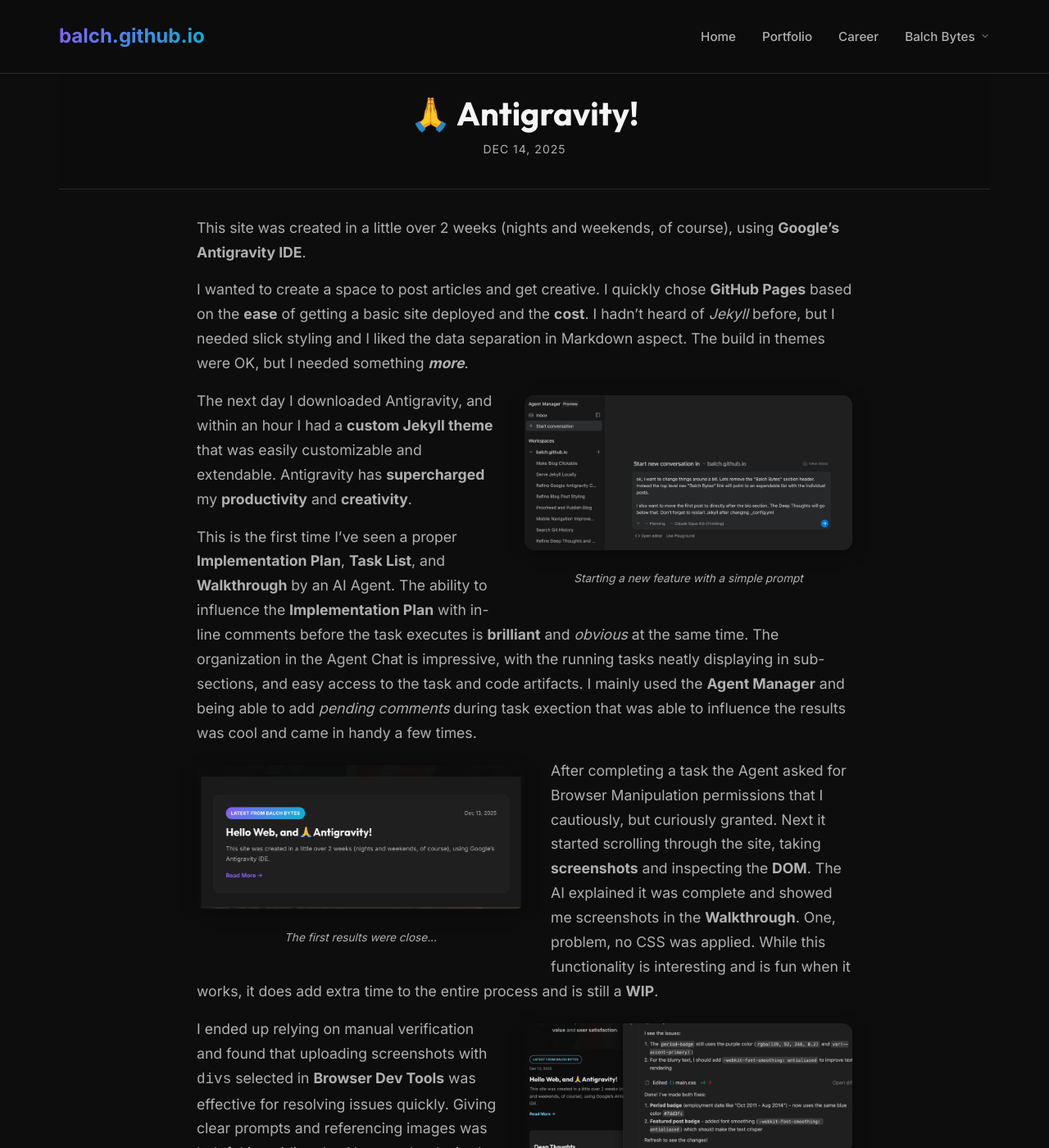
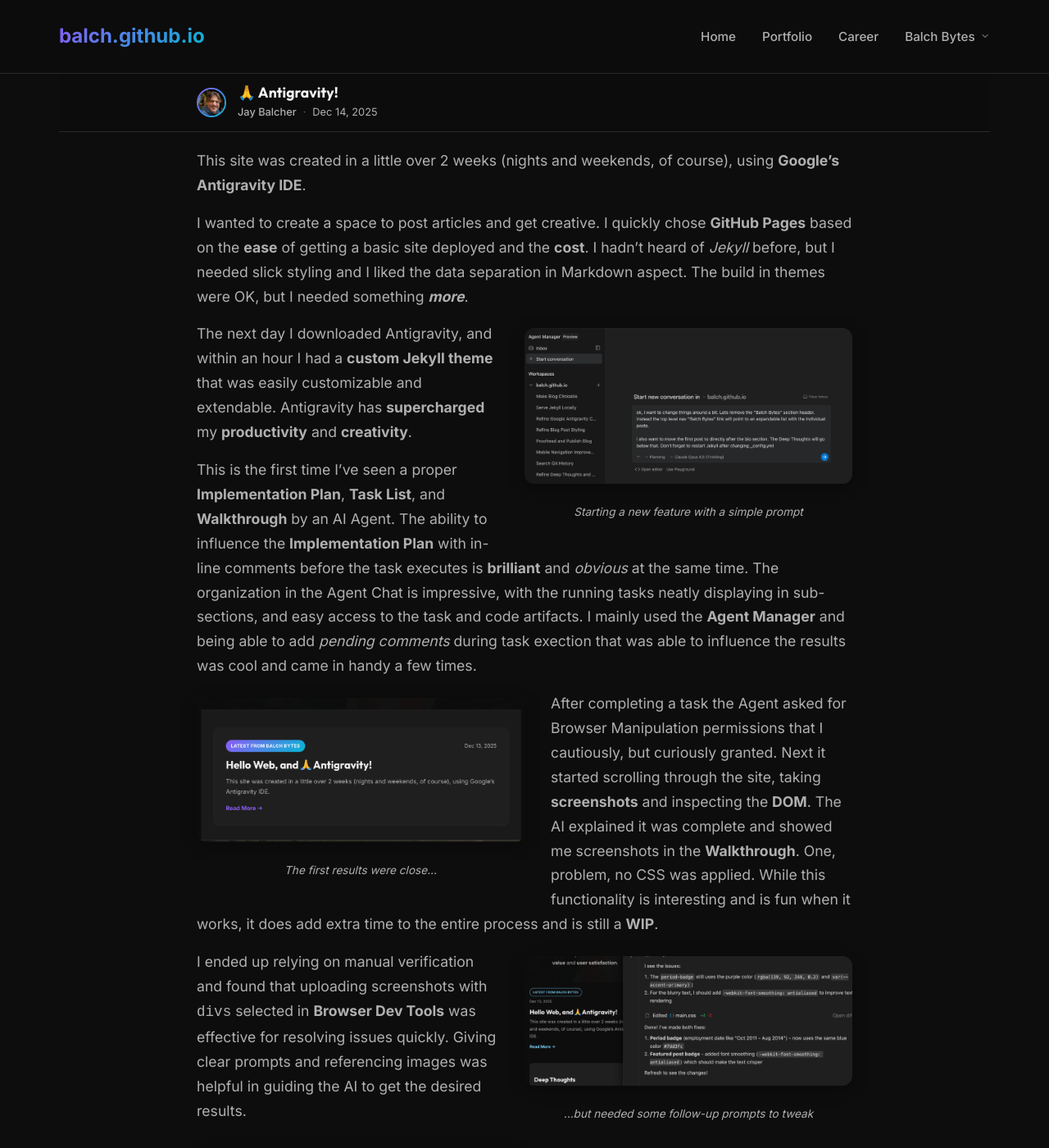
Before and after one commit to balch/balch.github.io, a Jekyll site: the page built from _posts/2025-12-14-ty-antigravity.md, in a window 1280 px wide and 1400 px high. Shown: the whole window at 82% size. Built offline with Jekyll 4.4.1, drawn with Linux system fonts in a browser that asks for light colours.

Commit message:
feat: Implement sticky post header with author and local date, add favicons, and introduce auto-hide navigation on scroll.

```diff
--- a/_config.yaml
+++ b/_config.yaml
@@ -1,6 +1,7 @@
 title: balch.github.io
 description: My Github Pages
 show_downloads: false
+future: true
 # theme: jekyll-theme-dinky
 navigation:
   - title: Home
--- a/_layouts/default.html
+++ b/_layouts/default.html
@@ -11,6 +11,9 @@
   <link href="https://fonts.googleapis.com/css2?family=Inter:wght@400;500;700&family=Outfit:wght@500;700&display=swap"
     rel="stylesheet">
   <link rel="stylesheet" href="{{ '/assets/css/main.css' | relative_url }}">
+  <link rel="icon" type="image/png" sizes="192x192" href="{{ '/assets/images/favicon-192.png' | relative_url }}">
+  <link rel="icon" type="image/png" sizes="512x512" href="{{ '/assets/images/favicon-512.png' | relative_url }}">
+  <link rel="apple-touch-icon" href="{{ '/assets/images/favicon-512.png' | relative_url }}">
 </head>
 
 <body class="layout-{{ page.layout }}">
--- a/_layouts/post.html
+++ b/_layouts/post.html
@@ -3,14 +3,38 @@ layout: default
 ---
 
 <article class="post">
-    <header class="post-header">
-        <h1 class="post-title">{{ page.title }}</h1>
-        <p class="post-meta">
-            <time datetime="{{ page.date | date_to_xmlschema }}">{{ page.date | date: "%b %-d, %Y" }}</time>
-        </p>
+    <header class="post-header-sticky">
+        <div class="post-header-content">
+            <img src="/assets/images/profile-pic.jpg" alt="Jay Balcher" class="post-author-avatar-sm">
+            <div class="post-header-info">
+                <h1 class="post-title-inline">{{ page.title }}</h1>
+                <div class="post-meta-inline">
+                    <span class="post-author-inline">Jay Balcher</span>
+                    <span class="post-meta-sep">·</span>
+                    <time class="post-date-inline" datetime="{{ page.date | date_to_xmlschema }}"
+                        data-utc="{{ page.date | date_to_xmlschema }}">
+                        {{ page.date | date: "%b %-d, %Y" }}
+                    </time>
+                </div>
+            </div>
+        </div>
     </header>
 
     <div class="post-content">
         {{ content }}
     </div>
 </article>
+
+<script>
+    document.addEventListener('DOMContentLoaded', function () {
+        // Convert post date to user's local timezone
+        const timeEl = document.querySelector('.post-date-inline[data-utc]');
+        if (timeEl) {
+            const utcDate = new Date(timeEl.dataset.utc);
+            const options = { year: 'numeric', month: 'short', day: 'numeric' };
+            timeEl.textContent = utcDate.toLocaleDateString(undefined, options);
+        }
+
+        // Post header now uses CSS sticky - no JavaScript positioning needed
+    });
+</script>
--- a/assets/css/main.css
+++ b/assets/css/main.css
@@ -90,11 +90,19 @@ a:hover {
 header {
     background: rgba(13, 13, 13, 0.8);
     backdrop-filter: blur(10px);
+    -webkit-backdrop-filter: blur(10px);
     border-bottom: 1px solid var(--border-color);
+    position: -webkit-sticky;
     position: sticky;
     top: 0;
     z-index: 1000;
     padding: 1.5rem 0;
+    transition: transform 0.3s ease;
+}
+
+/* Auto-hide main nav on scroll down */
+header.nav-hidden {
+    transform: translateY(-100%);
 }
 
 nav {
@@ -370,7 +378,7 @@ main {
 .page-header,
 .post-header {
     text-align: center;
-    margin-bottom: 2rem;
+    margin-bottom: 2.5rem;
 }
 
 .page-header h1 {
@@ -380,10 +388,89 @@ main {
     -webkit-text-fill-color: transparent;
 }
 
-/* Post titles use white to preserve emoji rendering */
-.post-header h1 {
+/* Compact Sticky Post Header - flows under nav naturally */
+.post-header-sticky {
+    position: -webkit-sticky;
+    position: sticky;
+    top: 60px;
+    /* Below main nav */
+    left: 0;
+    right: 0;
+    z-index: 99;
+    background: rgba(13, 13, 13, 0.98);
+    backdrop-filter: blur(12px);
+    -webkit-backdrop-filter: blur(12px);
+    border-bottom: 1px solid var(--border-color);
+    padding: 0.75rem 2rem;
+    transition: top 0.3s ease;
+}
+
+/* When main nav is hidden, move post header to very top */
+header.nav-hidden~main .post-header-sticky {
+    top: 0;
+}
+
+.post-header-content {
+    display: flex;
+    align-items: center;
+    gap: 0.875rem;
+    max-width: 800px;
+    margin: 0 auto;
+}
+
+.post-author-avatar-sm {
+    width: 36px;
+    height: 36px;
+    border-radius: 50%;
+    object-fit: cover;
+    border: 2px solid transparent;
+    background:
+        linear-gradient(var(--bg-primary), var(--bg-primary)) padding-box,
+        var(--accent-gradient) border-box;
+    flex-shrink: 0;
+}
+
+.post-header-info {
+    display: flex;
+    flex-direction: column;
+    gap: 0.1rem;
+    min-width: 0;
+    flex: 1;
+}
+
+.post-title-inline {
+    font-size: 1.1rem;
+    font-weight: 600;
     color: var(--text-primary);
-    font-size: clamp(1.75rem, 1.25rem + 2vw, 2.5rem);
+    margin: 0;
+    line-height: 1.3;
+}
+
+.post-meta-inline {
+    display: flex;
+    align-items: center;
+    gap: 0.5rem;
+    font-size: 0.8rem;
+    color: var(--text-secondary);
+}
+
+.post-author-inline {
+    font-weight: 500;
+}
+
+.post-meta-sep {
+    opacity: 0.5;
+}
+
+.post-date-inline {
+    color: var(--text-secondary);
+}
+
+/* Auto-hide header state */
+.post-header-sticky.header-hidden {
+    transform: translateY(-100%);
+    opacity: 0;
+    pointer-events: none;
 }
 
 /* Portfolio Grid */
@@ -784,6 +871,11 @@ main {
     line-height: 1.8;
 }
 
+/* Offset for sticky post header */
+.post .post-content {
+    padding-top: 20px;
+}
+
 /* Blog Post Images */
 .post-content img {
     max-width: 100%;
@@ -1020,18 +1112,37 @@ main {
         padding: 0 0.5rem;
     }
 
-    /* Post header adjustments */
-    .post-header {
-        padding: 0 0.5rem;
-    }
-
-    .post-header h1 {
-        font-size: 1.5rem;
-        line-height: 1.3;
-    }
-
-    .post-meta {
-        font-size: 0.8rem;
+    /* Compact sticky post header adjustments */
+    .post-header-sticky {
+        top: 52px;
+        /* Mobile nav height */
+        padding: 0.6rem 1rem;
+    }
+
+    /* When main nav is hidden on mobile, move post header to top */
+    header.nav-hidden~main .post-header-sticky {
+        top: 0;
+    }
+
+    .post .post-content {
+        padding-top: 20px;
+    }
+
+    .post-header-content {
+        gap: 0.75rem;
+    }
+
+    .post-author-avatar-sm {
+        width: 32px;
+        height: 32px;
+    }
+
+    .post-title-inline {
+        font-size: 0.95rem;
+    }
+
+    .post-meta-inline {
+        font-size: 0.75rem;
     }
 }
 
@@ -1533,16 +1644,7 @@ html {
         display: flex;
     }
 
-    /* Disable sticky header on mobile to prevent scroll issues */
-    header {
-        position: relative;
-    }
-
-    /* Keep sticky header for post pages on mobile */
-    .layout-post header {
-        position: sticky;
-        top: 0;
-    }
+    /* Header stays sticky on mobile for scroll-hide behavior */
 
     header .container nav {
         position: relative;
```
Also changed, not shown: other parts of _layouts/default.html (+30 -0 lines), assets/images/favicon-192.png (added), assets/images/favicon-512.png (added).
